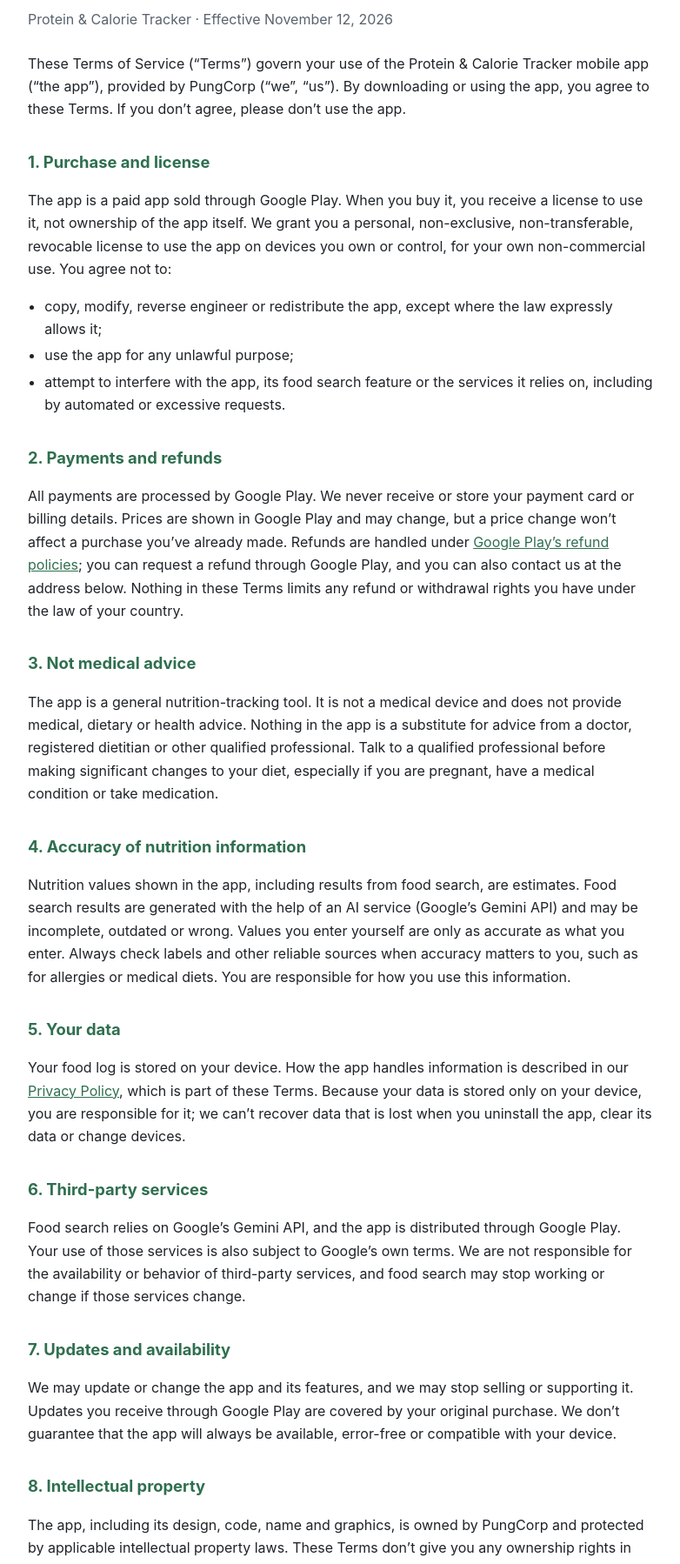
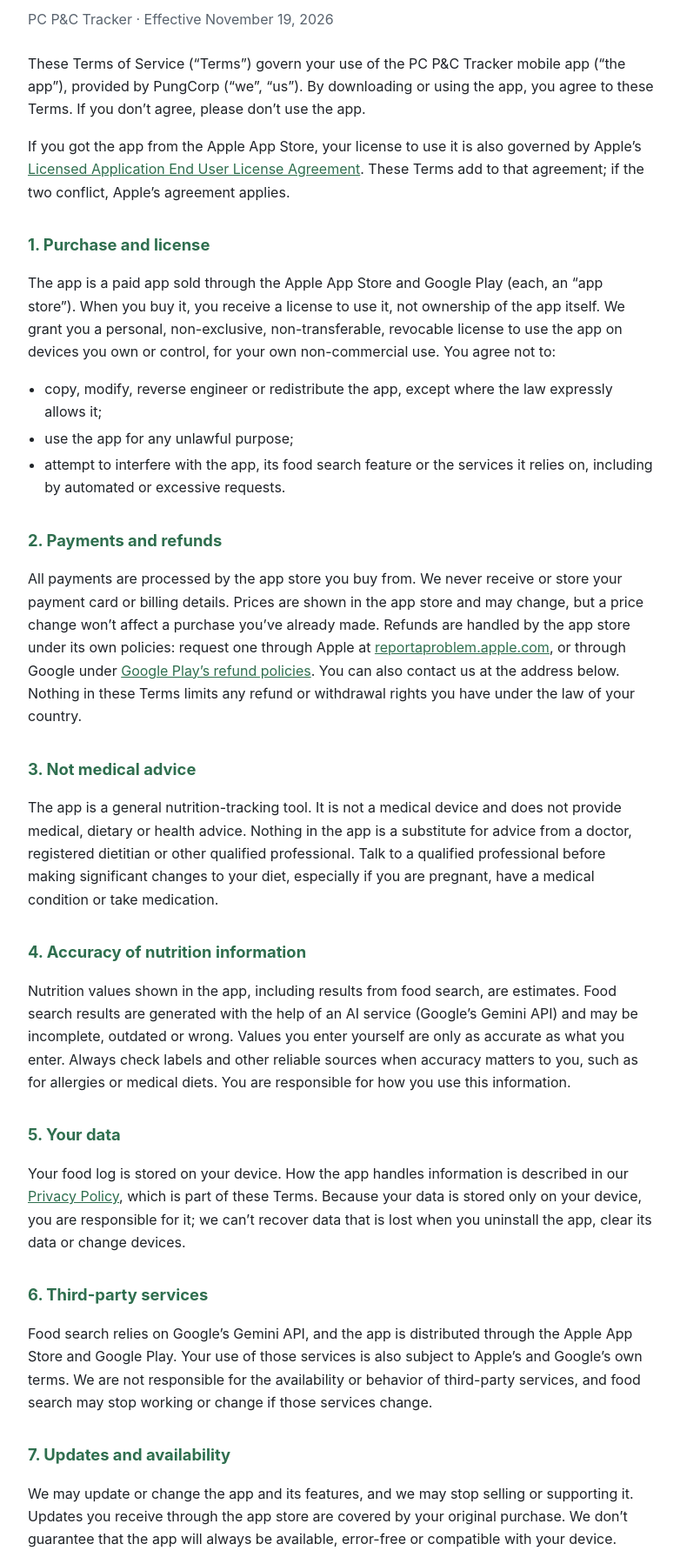
Before and after one commit to drunklypuff/pungcorp, a plain HTML site: page terms.html in a window 1280 px wide. Shown: the part 85-1883 px from the top of the page at 87% size, without its empty margins (248-1030 px from the left). Drawn offline with Linux system fonts and the light colour scheme.

Commit message:
Update privacy policy and terms for iOS release
- Cover the Apple App Store alongside Google Play (purchases, refunds, updates)
- Add a Feedback emails section listing the diagnostic details included
- Note food search is optional
- Reference Apple's standard EULA for App Store users
- Use the app's name, PC P&C Tracker
- Sync privacy.html with index.html

Co-Authored-By: Claude Opus 5.5 <noreply@anthropic.com>

```diff
--- a/terms.html
+++ b/terms.html
@@ -3,7 +3,7 @@
 <head>
 <meta charset="utf-8">
 <meta name="viewport" content="width=device-width, initial-scale=1">
-<title>Terms of Service – Protein &amp; Calorie Tracker</title>
+<title>Terms of Service – PC P&amp;C Tracker</title>
 <style>
   :root { --text:#1f2328; --muted:#59636e; --bg:#ffffff; --accent:#2f6f4f; --line:#e5e7eb; }
   @media (prefers-color-scheme: dark) {
@@ -24,12 +24,13 @@
 <body>
 <main>
   <h1>Terms of Service</h1>
-  <p class="meta">Protein &amp; Calorie Tracker · Effective November 12, 2026</p>
+  <p class="meta">PC P&amp;C Tracker · Effective November 19, 2026</p>
 
-  <p>These Terms of Service (“Terms”) govern your use of the Protein &amp; Calorie Tracker mobile app (“the app”), provided by PungCorp (“we”, “us”). By downloading or using the app, you agree to these Terms. If you don’t agree, please don’t use the app.</p>
+  <p>These Terms of Service (“Terms”) govern your use of the PC P&amp;C Tracker mobile app (“the app”), provided by PungCorp (“we”, “us”). By downloading or using the app, you agree to these Terms. If you don’t agree, please don’t use the app.</p>
+  <p>If you got the app from the Apple App Store, your license to use it is also governed by Apple’s <a href="https://www.apple.com/legal/internet-services/itunes/dev/stdeula/">Licensed Application End User License Agreement</a>. These Terms add to that agreement; if the two conflict, Apple’s agreement applies.</p>
 
   <h2>1. Purchase and license</h2>
-  <p>The app is a paid app sold through Google Play. When you buy it, you receive a license to use it, not ownership of the app itself. We grant you a personal, non-exclusive, non-transferable, revocable license to use the app on devices you own or control, for your own non-commercial use. You agree not to:</p>
+  <p>The app is a paid app sold through the Apple App Store and Google Play (each, an “app store”). When you buy it, you receive a license to use it, not ownership of the app itself. We grant you a personal, non-exclusive, non-transferable, revocable license to use the app on devices you own or control, for your own non-commercial use. You agree not to:</p>
   <ul>
     <li>copy, modify, reverse engineer or redistribute the app, except where the law expressly allows it;</li>
     <li>use the app for any unlawful purpose;</li>
@@ -37,7 +38,7 @@
   </ul>
 
   <h2>2. Payments and refunds</h2>
-  <p>All payments are processed by Google Play. We never receive or store your payment card or billing details. Prices are shown in Google Play and may change, but a price change won’t affect a purchase you’ve already made. Refunds are handled under <a href="https://support.google.com/googleplay/answer/2479637">Google Play’s refund policies</a>; you can request a refund through Google Play, and you can also contact us at the address below. Nothing in these Terms limits any refund or withdrawal rights you have under the law of your country.</p>
+  <p>All payments are processed by the app store you buy from. We never receive or store your payment card or billing details. Prices are shown in the app store and may change, but a price change won’t affect a purchase you’ve already made. Refunds are handled by the app store under its own policies: request one through Apple at <a href="https://reportaproblem.apple.com">reportaproblem.apple.com</a>, or through Google under <a href="https://support.google.com/googleplay/answer/2479637">Google Play’s refund policies</a>. You can also contact us at the address below. Nothing in these Terms limits any refund or withdrawal rights you have under the law of your country.</p>
 
   <h2>3. Not medical advice</h2>
   <p>The app is a general nutrition-tracking tool. It is not a medical device and does not provide medical, dietary or health advice. Nothing in the app is a substitute for advice from a doctor, registered dietitian or other qualified professional. Talk to a qualified professional before making significant changes to your diet, especially if you are pregnant, have a medical condition or take medication.</p>
@@ -49,10 +50,10 @@
   <p>Your food log is stored on your device. How the app handles information is described in our <a href="https://drunklypuff.github.io/pungcorp/">Privacy Policy</a>, which is part of these Terms. Because your data is stored only on your device, you are responsible for it; we can’t recover data that is lost when you uninstall the app, clear its data or change devices.</p>
 
   <h2>6. Third-party services</h2>
-  <p>Food search relies on Google’s Gemini API, and the app is distributed through Google Play. Your use of those services is also subject to Google’s own terms. We are not responsible for the availability or behavior of third-party services, and food search may stop working or change if those services change.</p>
+  <p>Food search relies on Google’s Gemini API, and the app is distributed through the Apple App Store and Google Play. Your use of those services is also subject to Apple’s and Google’s own terms. We are not responsible for the availability or behavior of third-party services, and food search may stop working or change if those services change.</p>
 
   <h2>7. Updates and availability</h2>
-  <p>We may update or change the app and its features, and we may stop selling or supporting it. Updates you receive through Google Play are covered by your original purchase. We don’t guarantee that the app will always be available, error-free or compatible with your device.</p>
+  <p>We may update or change the app and its features, and we may stop selling or supporting it. Updates you receive through the app store are covered by your original purchase. We don’t guarantee that the app will always be available, error-free or compatible with your device.</p>
 
   <h2>8. Intellectual property</h2>
   <p>The app, including its design, code, name and graphics, is owned by PungCorp and protected by applicable intellectual property laws. These Terms don’t give you any ownership rights in the app.</p>
```
Also changed, not shown: index.html (+8 -5 lines), privacy.html (+10 -4 lines).
